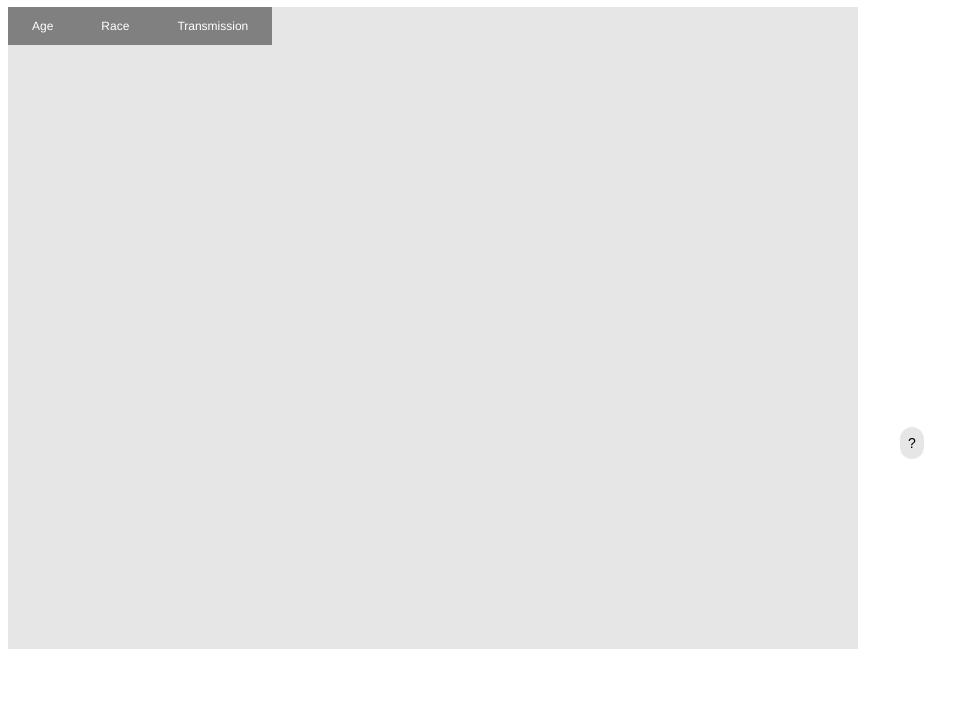
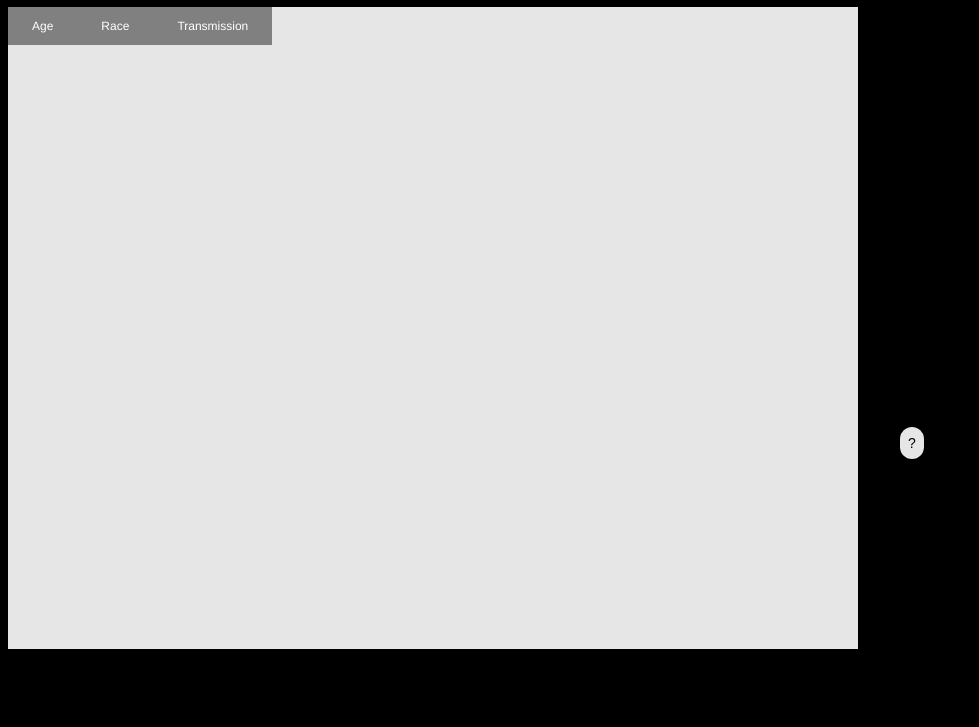
Before and after one commit to jackadamphoto/HIV-vis, a plain HTML site: page index.html in a window 1280 px wide. Shown: the part 73-800 px from the top of the page, without its empty margins (0-979 px from the left). Drawn offline with Linux system fonts and the light colour scheme.

Commit message:
Update styles.css

```diff
--- a/styles.css
+++ b/styles.css
@@ -9,7 +9,7 @@ p { font-size: 12px; }
 .polyline { stroke: white; stroke-width: 0.75; fill: none; }
 .ring:hover, .hot:hover { stroke: white; }
 #title { color: white; }
-body { color: black; }
+body { background-color: black; }
 
 #tooltip {
   position: absolute;
```
